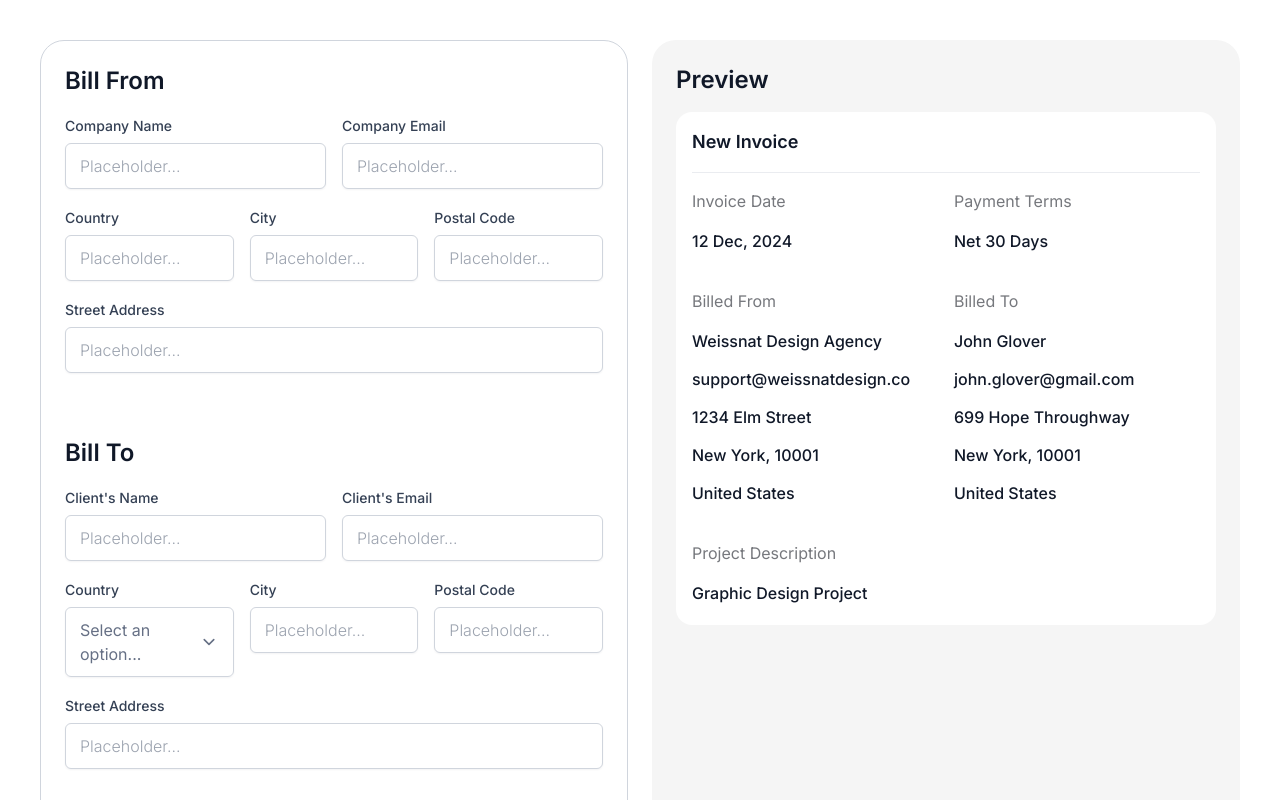
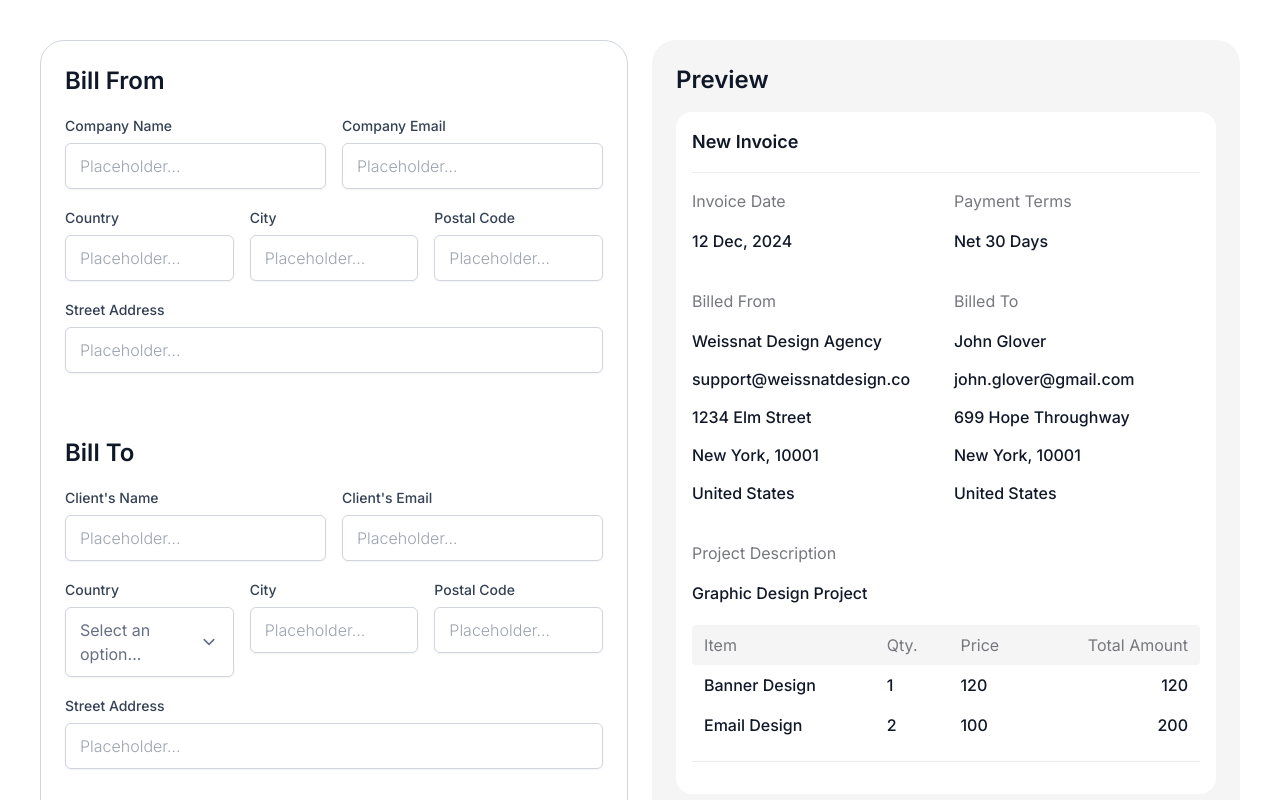
Before and after one commit to Hasnain-Shabbir/invoice-generator, a React (Vite) app: page / in a window 1280 px wide. Shown: the top 800 px of the page. Built offline with nearby package versions, Linux system fonts and the light colour scheme.

Commit message:
feat: add InvoiceTable component for displaying invoice items

```diff
--- a/src/components/InvoiceDetail/InvoiceDetail.tsx
+++ b/src/components/InvoiceDetail/InvoiceDetail.tsx
@@ -1,4 +1,4 @@
-import { Divider, ListColumn } from '..';
+import { Divider, InvoiceTable, ListColumn } from '..';
 
 const InvoiceDetail = () => {
   const listDataBilledFrom = [
@@ -15,6 +15,11 @@ const InvoiceDetail = () => {
     '699 Hope Throughway',
     'New York, 10001',
     'United States',
+  ];
+
+  const invoiceData = [
+    { id: 1, item: 'Banner Design', qty: 1, price: 120, totalAmount: 120.0 },
+    { id: 2, item: 'Email Design', qty: 2, price: 100, totalAmount: 200 },
   ];
 
   return (
@@ -35,6 +40,8 @@ const InvoiceDetail = () => {
           title="Project Description"
         />
       </div>
+      <InvoiceTable items={invoiceData} />
+      <Divider margin="my-4" />
     </div>
   );
 };
--- /dev/null
+++ b/src/components/InvoiceTable/InvoiceTable.tsx
@@ -0,0 +1,52 @@
+import { FC } from 'react';
+
+interface InvoiceItem {
+  item: string;
+  qty: number | string;
+  price: number | string;
+  totalAmount: number | string;
+}
+
+interface InvoiceTableProps {
+  items: InvoiceItem[];
+}
+
+const InvoiceTable: FC<InvoiceTableProps> = ({ items }) => {
+  return (
+    <div className="mt-4">
+      <table className="w-full text-left">
+        <thead className="text-secondary-50">
+          <tr className="rounded-3xl bg-neutral-100">
+            <th scope="col" className="rounded-l px-3 py-2 font-normal">
+              Item
+            </th>
+            <th scope="col" className="px-3 py-2 font-normal">
+              Qty.
+            </th>
+            <th scope="col" className="px-3 py-2 font-normal">
+              Price
+            </th>
+            <th
+              scope="col"
+              className="rounded-r px-3 py-2 text-right font-normal"
+            >
+              Total Amount
+            </th>
+          </tr>
+        </thead>
+        <tbody>
+          {items.map((item, index) => (
+            <tr key={index} className="bg-white font-medium">
+              <td className="px-3 py-2">{item.item}</td>
+              <td className="px-3 py-2">{item.qty}</td>
+              <td className="px-3 py-2">{item.price}</td>
+              <td className="px-3 py-2 text-right">{item.totalAmount}</td>
+            </tr>
+          ))}
+        </tbody>
+      </table>
+    </div>
+  );
+};
+
+export default InvoiceTable;
--- a/src/components/index.ts
+++ b/src/components/index.ts
@@ -5,6 +5,7 @@ export { default as Container } from './Container/Container';
 export { default as Divider } from './Divider/Divider';
 export { default as Input } from './Input/Input';
 export { default as InvoiceDetail } from './InvoiceDetail/InvoiceDetail';
+export { default as InvoiceTable } from './InvoiceTable/InvoiceTable';
 export { default as ItemsList } from './ItemsList/ItemsList';
 export { default as ItemRow } from './ItemRow/ItemRow';
 export { default as ListColumn } from './ListColumn/ListColumn';
```
